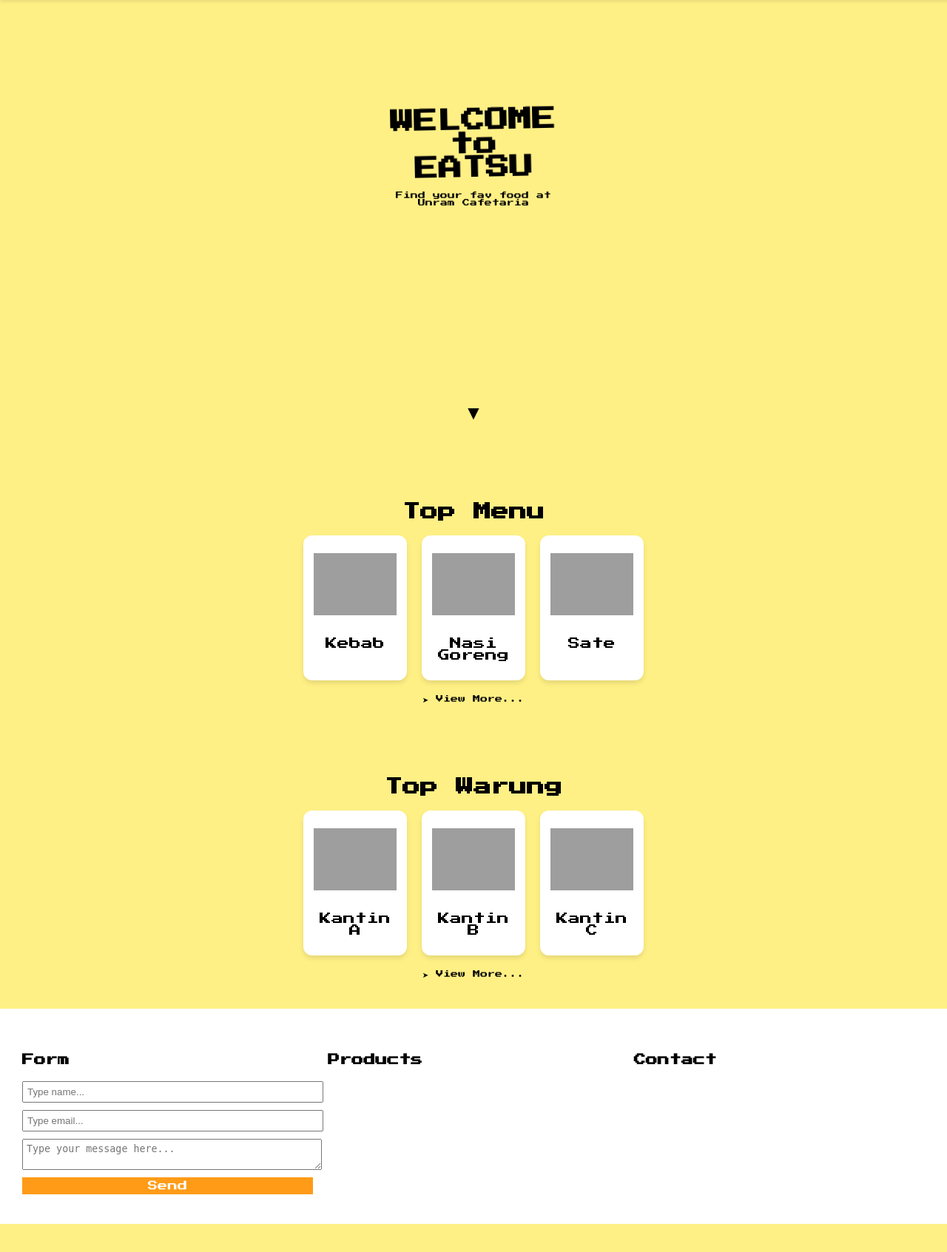
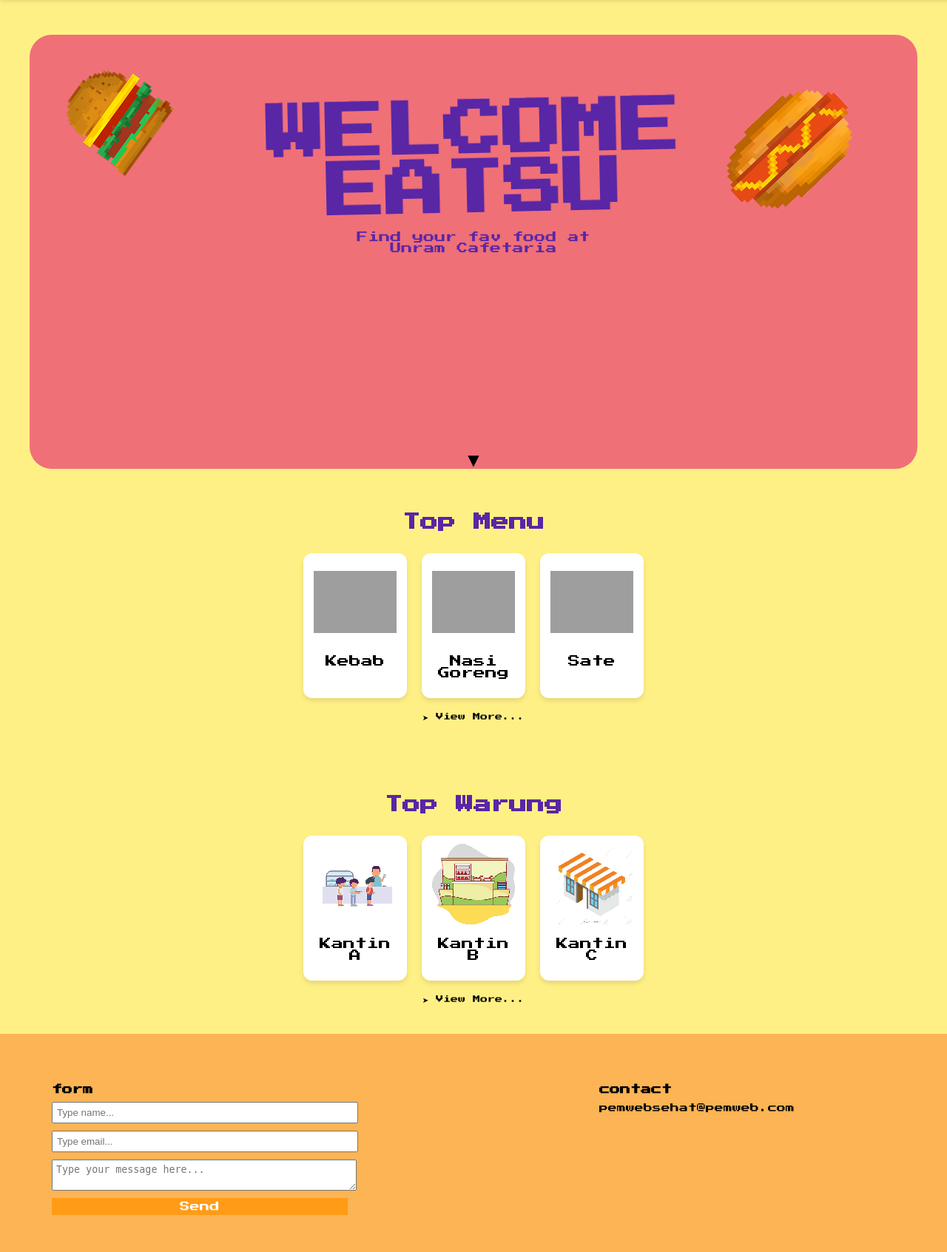
Before and after one commit to lamore44/Project_Pemweb_EatsU_2025, a CodeIgniter 4 app: the page made by pemweb-root/app/Views/landing_page.php in a window 1280 px wide. Shown: the part 53-1746 px from the top of the page at 74% size. Before the commit the page ends 1708 px from the top, so only its background shows below. Run offline with PHP 8.4 and a stand-in for CodeIgniter, Linux system fonts and the light colour scheme; the template is opened without the code that fills it, so the values that code supplies are empty; some libraries are stand-ins or nearby versions; grey boxes are pictures that could not be loaded.

Commit message:
PerbaikiCSSLandingPage

```diff
--- a/pemweb-root/app/Views/landing_page.php
+++ b/pemweb-root/app/Views/landing_page.php
@@ -8,6 +8,11 @@
     <title>Welcome Eatsu</title>
     <link rel="stylesheet" href="<?= base_url('style/style.css') ?>">
     <link href="https://fonts.googleapis.com/css2?family=Press+Start+2P&display=swap" rel="stylesheet">
+    <style>
+    img {
+        image-rendering: pixelated;
+    }
+    </style>
 </head>
 
 <body>
@@ -22,7 +27,7 @@
 
 
     <section class="hero">
-        <h1 class="title animated-title">WELCOME <br>to<br> EATSU</h1>
+        <h1 class="title animated-title">WELCOME<br>EATSU</h1>
         <p class="subtitle">Find your fav food at <br> Unram Cafetaria</p>
         <div class="scroll-down">&#9660;</div>
     </section>
@@ -50,15 +55,15 @@
         <h2>Top Warung</h2>
         <div class="cards">
             <div class="card">
-                <img src="/images/kantin-a.png" alt="Kantin A">
+                <img src="/images/kantinA.png" alt="Kantin A">
                 <p>Kantin A</p>
             </div>
             <div class="card">
-                <img src="/images/kantin-b.png" alt="Kantin B">
+                <img src="/images/kantinB.png" alt="Kantin B">
                 <p>Kantin B</p>
             </div>
             <div class="card">
-                <img src="/images/kantin-c.png" alt="Kantin C">
+                <img src="/images/kantinC.png" alt="Kantin C">
                 <p>Kantin C</p>
             </div>
         </div>
@@ -75,10 +80,8 @@
             <button>Send</button>
         </div>
         <div class="footer-section">
-            <h4>Products</h4>
-        </div>
-        <div class="footer-section">
             <h4>Contact</h4>
+            <p>pemwebsehat@pemweb.com</p>
         </div>
     </footer>
 </body>
--- a/pemweb-root/public/style/style.css
+++ b/pemweb-root/public/style/style.css
@@ -34,15 +34,34 @@ body {
 }
 
 .hero {
+  background-color: #f07078;
   text-align: center;
-  padding: 60px 20px;
+  padding: 10px 20px;
+  margin: 40px 40px 0;
+  border-radius: 30px;
+  position: relative;
+}
+
+.hero::before {
+  content: url('/images/Slice 1.png');
+  position: absolute;
+  top: 10px;
+  left: 20px;
+}
+
+.hero::after {
+  content: url('/images/Slice 2.png');
+  position: absolute;
+  top: 10px;
+  right: 20px;
 }
 
 .title {
-  font-size: 2rem;
+  font-size: 5rem;
   margin: 0;
   margin-top: 5rem;
   margin-bottom: 1rem;
+  color: #5926A6;
 }
 .animated-title {
   opacity: 0;
@@ -67,7 +86,8 @@ body {
 
 .subtitle {
   margin: 10px 0;
-  font-size: 10px;
+  font-size: 15px;
+  color: #5926A6;
 }
 
 .scroll-down {
@@ -84,6 +104,13 @@ body {
 section {
   padding: 40px 20px;
   text-align: center;
+}
+
+h2 {
+  font-size: 1.5rem;
+  margin-bottom: 30px;
+  color: #5926A6;
+  font-family: var(--font);
 }
 
 .cards {
@@ -123,16 +150,32 @@ section {
 }
 
 footer {
-  background-color: #fff;
+  background-color: var(--orange-light);
+  color: black;
   display: flex;
-  justify-content: space-around;
-  padding: 30px 20px;
+  justify-content: space-between;
+  align-items: flex-start;
+  padding: 40px 60px;
+  gap: 80px;
 }
 
 .footer-section {
   flex: 1;
   padding: 10px;
+  max-width: 400px;
 }
+
+.footer-section h4 {
+  font-size: 14px;
+  margin-bottom: 10px;
+  text-transform: lowercase;
+}
+
+.footer-section p {
+  font-size: 12px;
+  font-family: var(--font);
+}
+
 
 .footer-section input,
 .footer-section textarea,
```
Also changed, not shown: pemweb-root/app/Views/auth/login.php (line endings or trailing spaces), pemweb-root/public/images/Slice 1.png (added), pemweb-root/public/images/Slice 2.png (added), pemweb-root/public/images/kantinA.png (added), pemweb-root/public/images/kantinB.png (added), pemweb-root/public/images/kantinC.png (added).
